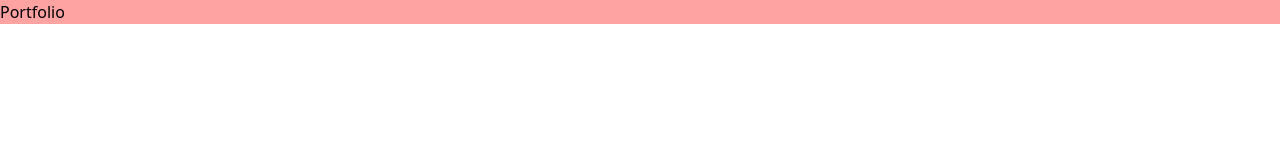
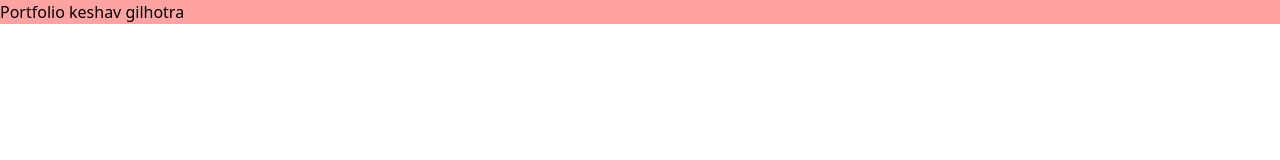
Before and after one commit to ikeshav26/_portfolio, a React (Vite) app: page / in a window 1280 px wide. Shown: the top 160 px of the page. Built offline with nearby package versions, Linux system fonts and the light colour scheme.

Commit message:
chages commit

```diff
--- a/src/App.jsx
+++ b/src/App.jsx
@@ -3,7 +3,7 @@ import React from 'react'
 const App = () => {
   return (
     <div className='bg-red-300'>
-      Portfolio
+      Portfolio keshav gilhotra
     </div>
   )
 }
```
